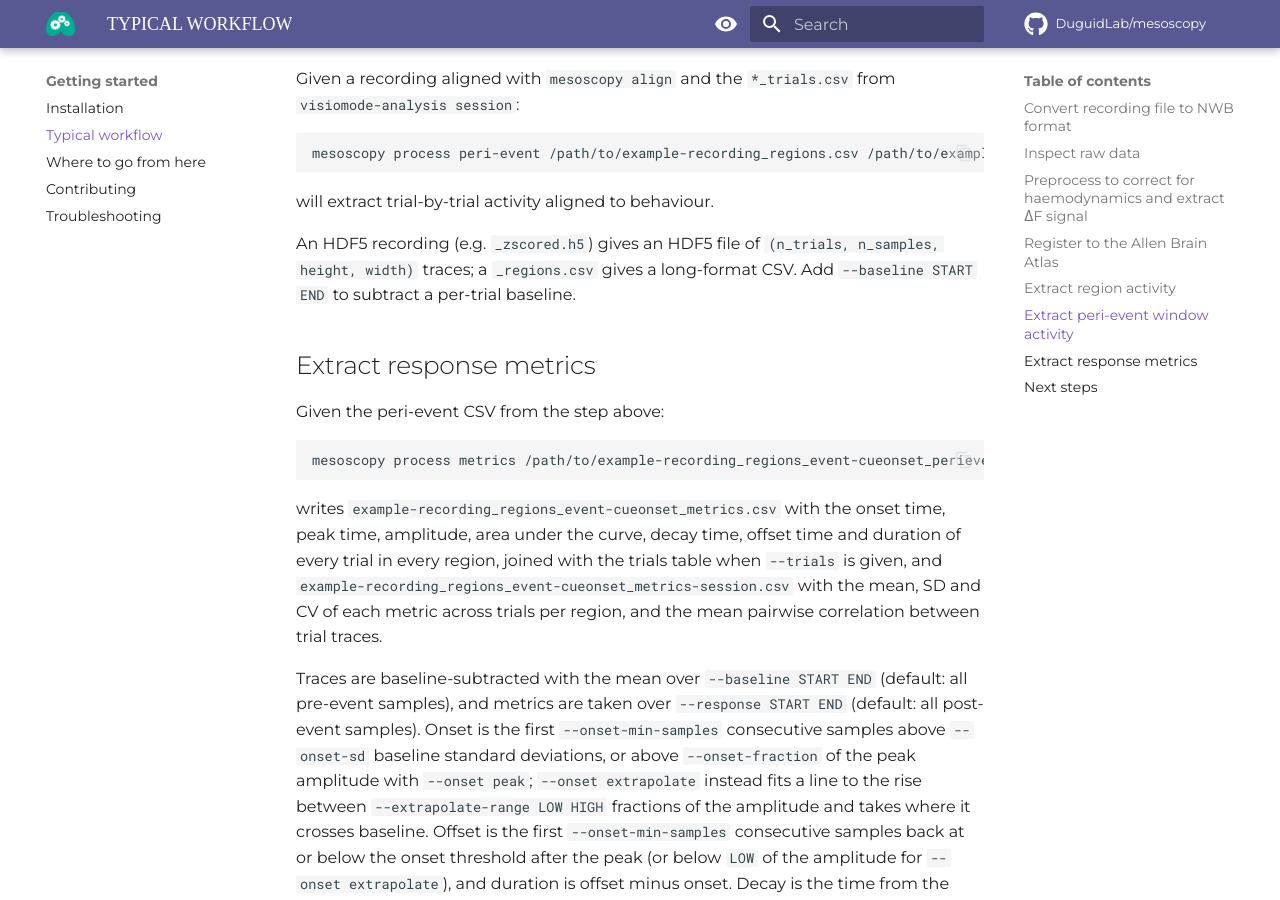
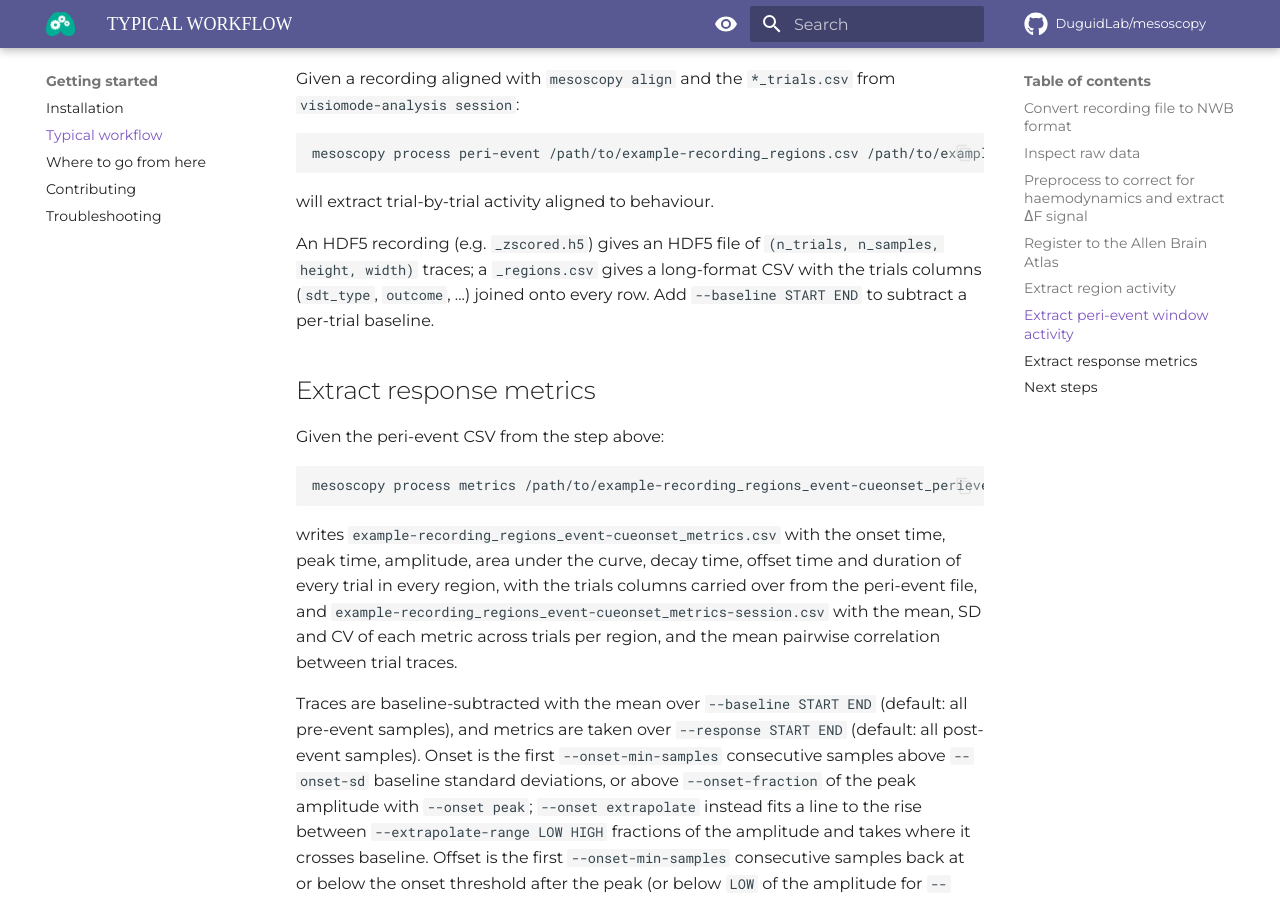
Before and after one commit to DuguidLab/mesoscopy, an MkDocs documentation site: the page built from docs/typical-workflow.md, in a window 1280 px wide and 900 px high, scrolled down 1904 px. Built offline with MkDocs 1.6.1 and Material for MkDocs 9.7.7, drawn with Linux system fonts in a browser that asks for light colours; some web fonts are replaced; comment, search, counter and statistics services are not loaded.

Commit message:
update docs

````diff
--- a/docs/typical-workflow.md
+++ b/docs/typical-workflow.md
@@ -82,19 +82,20 @@ mesoscopy process peri-event /path/to/example-recording_regions.csv /path/to/exa
 will extract trial-by-trial activity aligned to behaviour.
 
 An HDF5 recording (e.g. `_zscored.h5`) gives an HDF5 file of `(n_trials, n_samples, height, width)` traces; a
-`_regions.csv` gives a long-format CSV. Add `--baseline START END` to subtract a per-trial baseline.
+`_regions.csv` gives a long-format CSV with the trials columns (`sdt_type`, `outcome`, ...) joined onto every row.
+Add `--baseline START END` to subtract a per-trial baseline.
 
 ## Extract response metrics
 
 Given the peri-event CSV from the step above:
 
 ```bash
-mesoscopy process metrics /path/to/example-recording_regions_event-cueonset_perievent.csv --trials /path/to/example-recording_trials.csv
+mesoscopy process metrics /path/to/example-recording_regions_event-cueonset_perievent.csv
 ```
 
 writes `example-recording_regions_event-cueonset_metrics.csv` with the onset time, peak time, amplitude, area
-under the curve, decay time, offset time and duration of every trial in every region, joined with the trials
-table when `--trials` is given, and `example-recording_regions_event-cueonset_metrics-session.csv` with the mean,
+under the curve, decay time, offset time and duration of every trial in every region, with the trials columns
+carried over from the peri-event file, and `example-recording_regions_event-cueonset_metrics-session.csv` with the mean,
 SD and CV of each metric across trials per region, and the mean pairwise correlation between trial traces.
 
 Traces are baseline-subtracted with the mean over `--baseline START END` (default: all pre-event samples), and
````
Also changed, not shown: docs/how-to/metrics.md (+6 -6 lines).
